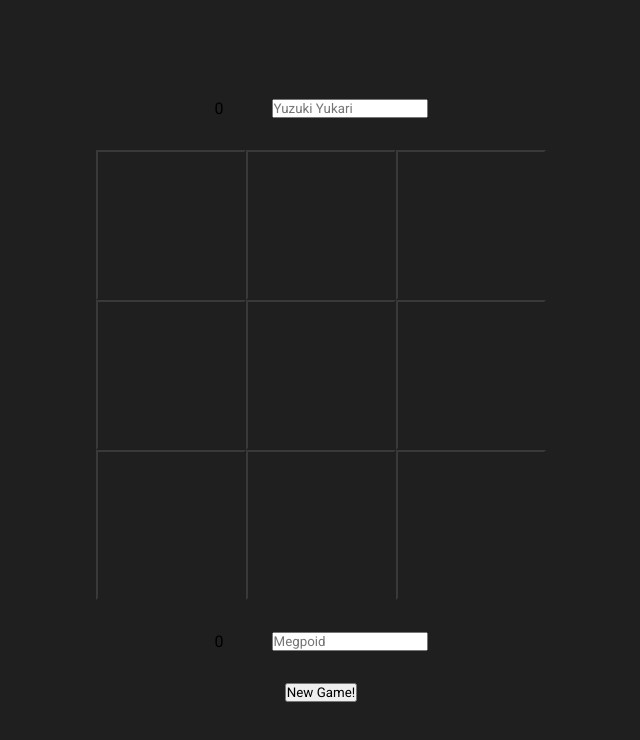
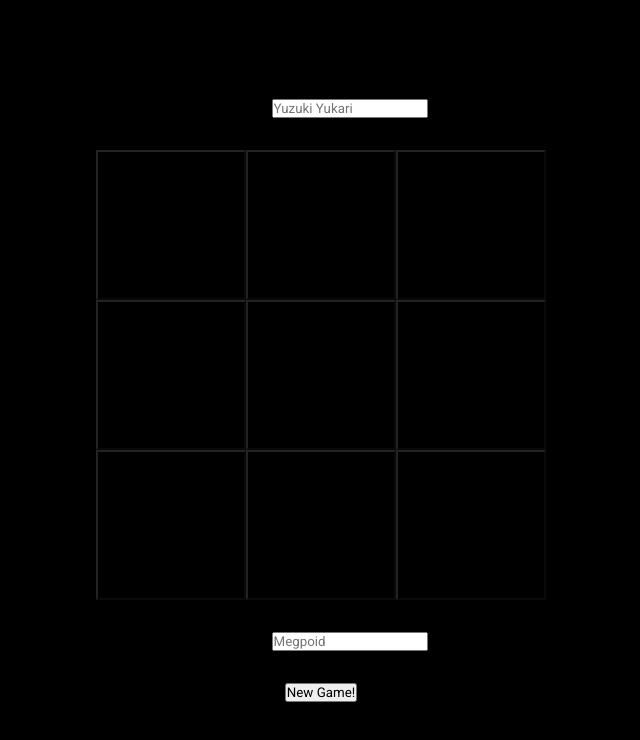
Before and after one commit to kensulite/tic-tac-toe, a plain HTML site: page index.html in a window 1280 px wide. Shown: the whole page, without its empty margins (319-959 px from the left). Drawn offline with Linux system fonts and the light colour scheme.

Commit message:
Make background darker

```diff
--- a/style.css
+++ b/style.css
@@ -9,7 +9,7 @@ body {
     min-height: 100vh;
     display: flex;
     flex-direction: column;
-    background-color: #1F1F1F;
+    background-color: black;
     font-family: "Roboto", system-ui, -apple-system, BlinkMacSystemFont, 'Segoe UI', Roboto, Oxygen, Ubuntu, Cantarell, 'Open Sans', 'Helvetica Neue', sans-serif;
 }
 
```
